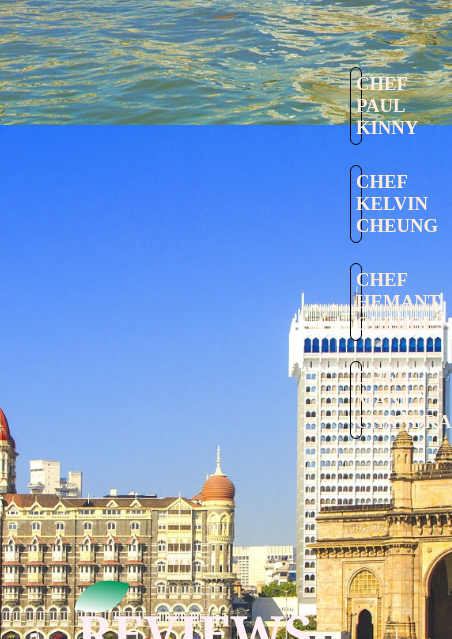
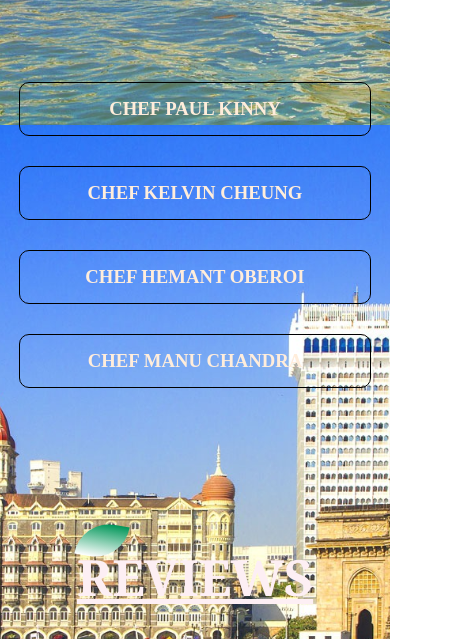
Before and after one commit to Aakarsh05/MumbaiChefs, a plain HTML site: page index.html in a window 390 px wide. Shown: the part 719-1358 px from the top of the page, 452 px wide, since content can reach past the window. Drawn offline with Linux system fonts and the light colour scheme.

Commit message:
made buttons responsive

```diff
--- a/index.html
+++ b/index.html
@@ -55,16 +55,16 @@
         <p>SELECT YOUR CHEF</p>
     </div>
     <div class="buttons">
-    <div class="bali">
+    <div class="Chef-selection">
     <a href="http://127.0.0.1:5500/paulkinny.html"><h3>CHEF PAUL KINNY</h3></a>
 </div>
-<div class="gupta">
+<div class="Chef-selection">
     <a href="http://127.0.0.1:5500/kelvincheung.html"><h3>CHEF KELVIN CHEUNG</h3></a>
 </div>
-<div class="anil">
+<div class="Chef-selection">
     <a href="http://127.0.0.1:5500/Hemantoberoi.html"><h3>CHEF HEMANT OBEROI</h3></a>
 </div>
-<div class="vikas">
+<div class="Chef-selection">
     <a href="http://127.0.0.1:5500/manuchandra.html"><h3>CHEF MANU CHANDRA</h3></a>
 </div>
 </div>
--- a/mumbai.css
+++ b/mumbai.css
@@ -130,72 +130,56 @@ hr
     text-decoration: none;
     text-align: center;
 }
+
+
 h3
 {
     color: #FFEDDB;
 }
-.bali
+.Chef-selection
 {
     border: 1px solid black;
     position: relative;
     margin-right: 350px;
     margin-left: 350px;
-    text-align: center;
     border-radius: 10px;
     padding: 5px 5px;
+    margin-bottom: 20px;
 
 }
-.bali:hover
+
+.Chef-selection:hover
 {
     background: linear-gradient(#9C0F48,#ECB390);
 }
-.gupta
-{
-    border: 1px solid black;
-    position: relative;
-    margin-right: 350px;
-    margin-left: 350px;
-    text-align: center;
-    border-radius: 10px;
-    margin-top: 20px;
-    margin-bottom: 20px;
-    padding: 5px 5px;
+
+
+.buttons {
+    display: flex;
+    flex-direction: column;
 }
-.gupta:hover
-{
-    background: linear-gradient(#9C0F48,#ECB390);
-}
-.anil
-{
-    border: 1px solid black;
-    position: relative;
-    margin-right: 350px;
-    margin-left: 350px;
-    text-align: center;
-    border-radius: 10px;
-    margin-top: 20px;
-    margin-bottom: 20px;
-    padding: 5px 5px;
-}
-.anil:hover
-{
-    background: linear-gradient(#9C0F48,#ECB390);
-}
-.vikas
-{
-    border: 1px solid;
-    position: relative;
-    margin-right: 350px;
-    margin-left: 350px;
-    text-align: center;
-    border-radius: 10px;
-    margin-top: 20px;
-    margin-bottom: 20px;
-    padding: 5px 5px;
-}
-.vikas:hover
-{
-    background: linear-gradient(#9C0F48,#ECB390);
+
+@media (max-width: 965px) {
+    .Chef-selection {
+        border: 1px solid black;
+        border-radius: 10px;
+        display: inline-block;
+        padding: 15px 30px;
+        margin: 15px 0;
+        max-width: fit-content;
+        align-items: center;
+        min-width: 290px;
+    }
+
+    .buttons {
+        align-items: center;
+    }
+
+    .Chef-selection:hover {
+        background: linear-gradient(#9C0F48,#ECB390);
+    }
+
+
 }
 
 
```
